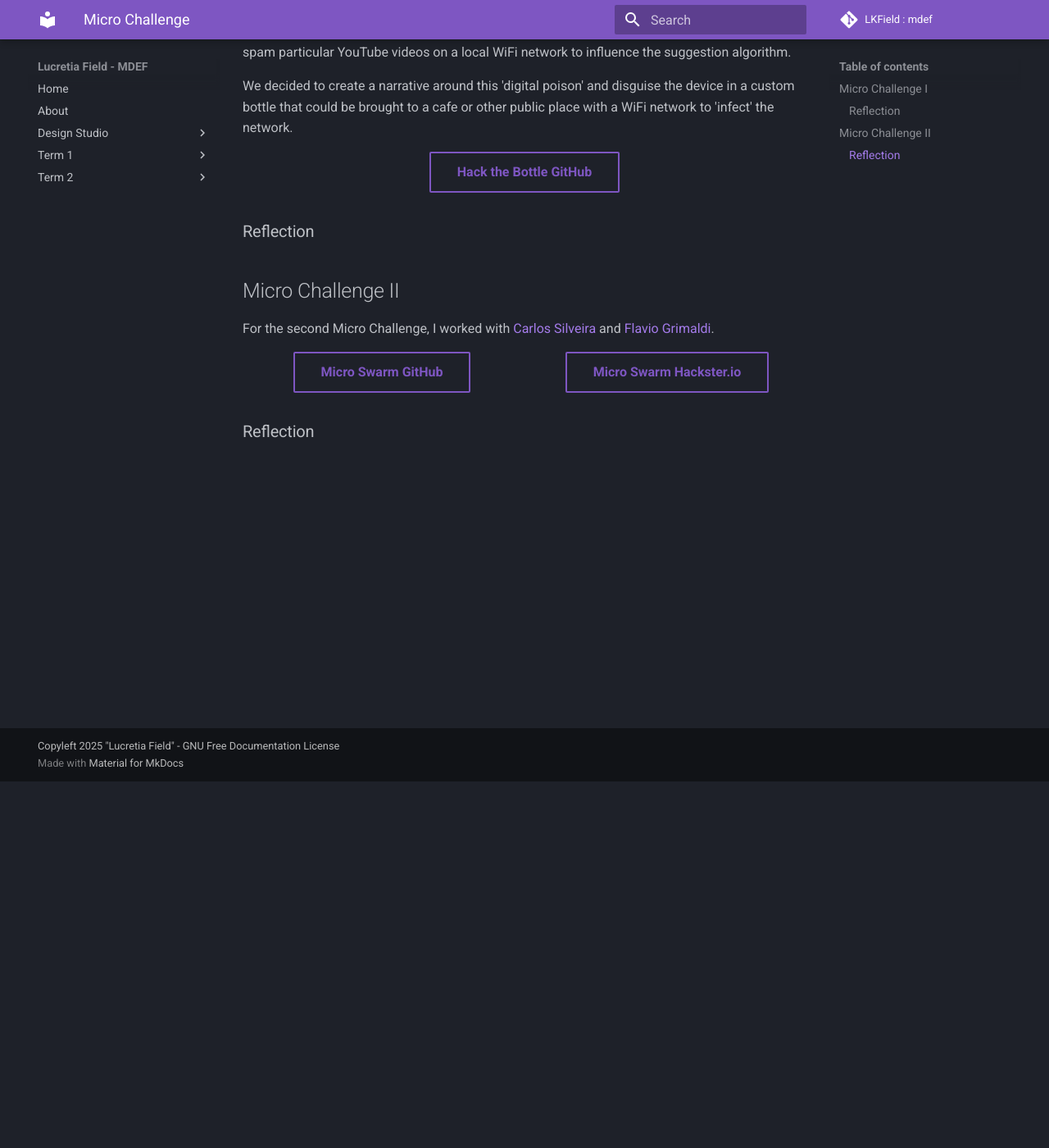
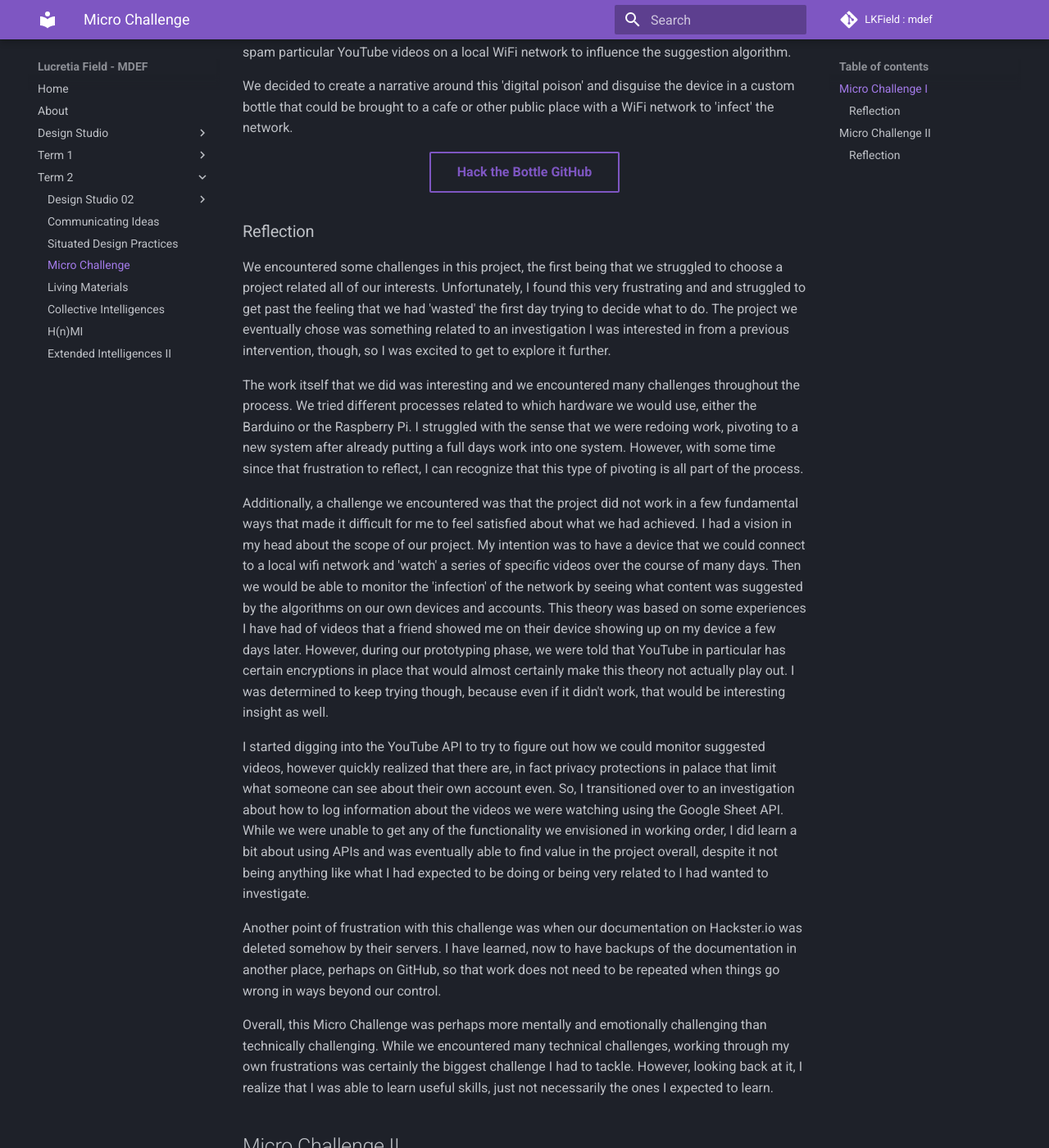
Before and after one commit to LKField/mdef, an MkDocs documentation site: the page built from docs/term2/microchallenge.md, in a window 1280 px wide and 1400 px high, scrolled down 447 px. Shown: the whole window at 82% size. Built offline with MkDocs 1.6.1 and Material for MkDocs 9.7.7, drawn with Linux system fonts in a browser that asks for light colours; comment, search, counter and statistics services are not loaded; some of the changed text lies outside the part shown.

Commit message:
added micro challenge to nav bar

```diff
--- a/docs/term2/microchallenge.md
+++ b/docs/term2/microchallenge.md
@@ -9,7 +9,7 @@
 
 ## Micro Challenge I
 
-For the first Micro Challenge, I worked with [Auxence Daillen](https://auxence-daillen-organisation.gitbook.io/auxence-daillen/terms/term-2/micro-challenge){:target="_blank"} and [Ramon Prat](https://ramon-prat-gibert.gitbook.io/ramon-prat-mdef-website){:target="_blank"}, we spent the first day trying to tie our areas of research together into a project. Eventually we settled on the idea of trying to continue the research I had done for my [first intervention]() this term. We wanted to try to spam particular YouTube videos on a local WiFi network to influence the suggestion algorithm.
+For the first Micro Challenge, I worked with [Auxence Daillen](https://auxence-daillen-organisation.gitbook.io/auxence-daillen/terms/term-2/micro-challenge){:target="_blank"} and [Ramon Prat](https://ramon-prat-gibert.gitbook.io/ramon-prat-mdef-website){:target="_blank"}, we spent the first day trying to tie our areas of research together into a project. Eventually we settled on the idea of trying to continue the research I had done for my [first intervention](../term2/designStudio/design02WK02.md) this term. We wanted to try to spam particular YouTube videos on a local WiFi network to influence the suggestion algorithm.
 
 We decided to create a narrative around this 'digital poison' and disguise the device in a custom bottle that could be brought to a cafe or other public place with a WiFi network to 'infect' the network.
 
@@ -19,6 +19,17 @@
 
 ### Reflection
 
+We encountered some challenges in this project, the first being that we struggled to choose a project related all of our interests. Unfortunately, I found this very frustrating and and struggled to get past the feeling that we had 'wasted' the first day trying to decide what to do. The project we eventually chose was something related to an investigation I was interested in from a previous intervention, though, so I was excited to get to explore it further.
+
+The work itself that we did was interesting and we encountered many challenges throughout the process. We tried different processes related to which hardware we would use, either the Barduino or the Raspberry Pi. I struggled with the sense that we were redoing work, pivoting to a new system after already putting a full days work into one system. However, with some time since that frustration to reflect, I can recognize that this type of pivoting is all part of the process.
+
+Additionally, a challenge we encountered was that the project did not work in a few fundamental ways that made it difficult for me to feel satisfied about what we had achieved. I had a vision in my head about the scope of our project. My intention was to have a device that we could connect to a local wifi network and 'watch' a series of specific videos over the course of many days. Then we would be able to monitor the 'infection' of the network by seeing what content was suggested by the algorithms on our own devices and accounts. This theory was based on some experiences I have had of videos that a friend showed me on their device showing up on my device a few days later. However, during our prototyping phase, we were told that YouTube in particular has certain encryptions in place that would almost certainly make this theory not actually play out. I was determined to keep trying though, because even if it didn't work, that would be interesting insight as well.
+
+I started digging into the YouTube API to try to figure out how we could monitor suggested videos, however quickly realized that there are, in fact privacy protections in palace that limit what someone can see about their own account even. So, I transitioned over to an investigation about how to log information about the videos we were watching using the Google Sheet API. While we were unable to get any of the functionality we envisioned in working order, I did learn a bit about using APIs and was eventually able to find value in the project overall, despite it not being anything like what I had expected to be doing or being very related to I had wanted to investigate.
+
+Another point of frustration with this challenge was when our documentation on Hackster.io was deleted somehow by their servers. I have learned, now to have backups of the documentation in another place, perhaps on GitHub, so that work does not need to be repeated when things go wrong in ways beyond our control.
+
+Overall, this Micro Challenge was perhaps more mentally and emotionally challenging than technically challenging. While we encountered many technical challenges, working through my own frustrations was certainly the biggest challenge I had to tackle. However, looking back at it, I realize that I was able to learn useful skills, just not necessarily the ones I expected to learn.
 
 
 ## Micro Challenge II
@@ -35,3 +46,9 @@
 </div>
 
 ### Reflection
+
+For Micro Challenge II, I was determined to not spend an entire day trying to pick a project, so I joined a group who already had a clear idea of what they wanted to do, and set out to bring skills I wanted to learn into the project. I was interested in learning about communication protocols between devices and ideally to integrate MIDI and audio control into the project. While I barely scratched the surface of the communication protocols, I got a good first taste of the challenges that can arise with these kinds of systems.
+
+Additionally, through this project, I found myself more and more convinced that ChatGPT is only marginally helpful when it comes to writing code. I have always found it frustrating to attempt to understand someone else's code, especially when it is not documented very well, and I found this a challenge when trying to integrate the code my group members were writing into the code I had written. Because there was some dependence on generated code, it was challenging at times to follow the logic and to figure out how to integrate these codes together. However, at one point, I used ChatGPT, despite my protestations, to help me figure out the logic of a code piece I was struggling to write. So, overall, I can recognize that these tools have a place in coding workflows, if they are used carefully, consciously, and with context for what the resulting code is doing.
+
+This Micro Challenge still had significant moments of frustration when things did not come together as we had hoped. As usually, given the short time frame, we had to scale our ideas back significantly, and then scale them back again when time started to get tight. As with many of these sorts of projects, by the end it felt like if we'd had 'just one or two more days' we could have gotten it working better, however, part of the value of these short projects is to learn to be okay with things that are not complete, not meeting the vision. This is something I still struggle with.
--- a/mkdocs.yml
+++ b/mkdocs.yml
@@ -43,12 +43,13 @@
       - Session Five: term2/designStudio/design02WK05.md
       - End of Term: term2/designStudio/termEnd.md
     - Communicating Ideas: term2/communicating.md
+    - Situated Design Practices: term2/situated.md
+    - Micro Challenge: term2/microchallenge.md
     - Living Materials: term2/materials.md
     - Collective Intelligences: term2/collective.md
-    - Situated Design Practices: term2/situated.md
     - H(n)MI: term2/hnmi.md
     - Extended Intelligences II: term2/extended.md
-#    - Micro Challenge: term2/microchallenge.md
+
 
 
 
```
